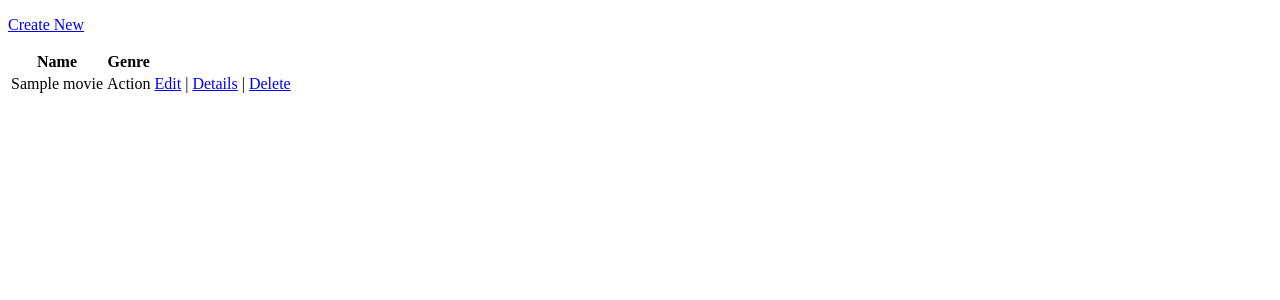
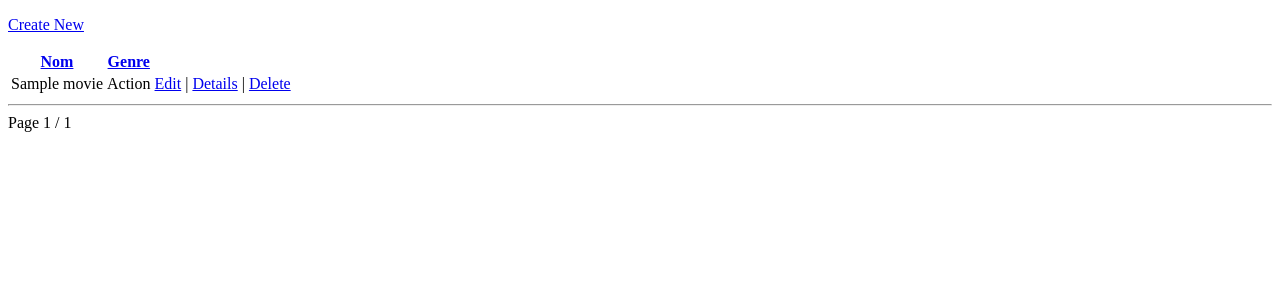
Before and after one commit to Yasmine-Amouri/TP-DotNet, an ASP.NET Core app: page /Movie in a window 1280 px wide. Shown: the top 300 px of the page. Run offline with ASP.NET Core 8, Linux system fonts and the light colour scheme; tables that the repository leaves empty hold one stand-in row (values such as "Sample post"); data that the repository does not hold is empty.

Commit message:
TP2: ajout du tri dynamique et de la pagination des films

```diff
--- a/tp2/Controllers/MovieController.cs
+++ b/tp2/Controllers/MovieController.cs
@@ -12,11 +12,49 @@ public class MovieController : Controller
 
     public MovieController(ApplicationDbContext db) => _db = db;
 
-    public async Task<IActionResult> Index()
+    public async Task<IActionResult> Index(string? sortOrder, int page = 1, int pageSize = 5)
     {
-        var movies = await _db.Movies
+
+        ViewBag.CurrentSort = sortOrder;
+
+        ViewBag.NameSortParm = sortOrder == "name_desc" ? "name" : "name_desc";
+
+        ViewBag.GenreSortParm = sortOrder == "genre_desc" ? "genre" : "genre_desc";
+
+
+        IQueryable<Movie> query = _db.Movies
             .AsNoTracking()
-            .Include(m => m.Genre)
+            .Include(m => m.Genre);
+
+        query = sortOrder switch
+        {
+            "name" => query.OrderBy(m => m.Name),
+            "name_desc" => query.OrderByDescending(m => m.Name),
+
+            "genre" => query.OrderBy(m => m.Genre!.Name),
+            "genre_desc" => query.OrderByDescending(m => m.Genre!.Name),
+
+            _ => query.OrderBy(m => m.Name)
+        };
+
+
+        int totalMovies = await query.CountAsync();
+
+        pageSize = Math.Clamp(pageSize, 1, 50);
+
+        int totalPages = (int)Math.Ceiling((double)totalMovies / pageSize);
+
+        page = Math.Clamp(page, 1, Math.Max(1, totalPages));
+
+
+        ViewBag.CurrentPage = page;
+        ViewBag.TotalPages = totalPages;
+        ViewBag.PageSize = pageSize;
+
+
+        var movies = await query
+            .Skip((page - 1) * pageSize)
+            .Take(pageSize)
             .ToListAsync();
 
         return View(movies);
--- a/tp2/Views/Movie/Index.cshtml
+++ b/tp2/Views/Movie/Index.cshtml
@@ -19,10 +19,20 @@
             <thead>
                 <tr>
                     <th>
-                @Html.DisplayNameFor(model => model.Name)
+                        <a asp-action="Index"
+                        asp-route-sortOrder="@ViewBag.NameSortParm"
+                        asp-route-page="1"
+                        asp-route-pageSize="@ViewBag.PageSize">
+                        Nom
+                        </a>
                     </th>
                     <th>
-                @Html.DisplayNameFor(model => model.Genre)
+                        <a asp-action="Index"
+                        asp-route-sortOrder="@ViewBag.NameSortParm"
+                        asp-route-page="1"
+                        asp-route-pageSize="@ViewBag.PageSize">
+                        Genre
+                        </a>
                     </th>
                     <th></th>
                 </tr>
@@ -45,5 +55,31 @@
         }
             </tbody>
         </table>
+        <hr />
+
+        <div>
+            <span>Page @ViewBag.CurrentPage / @ViewBag.TotalPages</span>
+
+            @if ((int)ViewBag.CurrentPage > 1)
+            {
+                <a asp-action="Index"
+                asp-route-sortOrder="@ViewBag.CurrentSort"
+                asp-route-page="@((int)ViewBag.CurrentPage - 1)"
+                asp-route-pageSize="@ViewBag.PageSize">
+                    Précédent
+                </a>
+            }
+
+            @if ((int)ViewBag.CurrentPage < (int)ViewBag.TotalPages)
+            {
+                <a asp-action="Index"
+                asp-route-sortOrder="@ViewBag.CurrentSort"
+                asp-route-page="@((int)ViewBag.CurrentPage + 1)"
+                asp-route-pageSize="@ViewBag.PageSize">
+                    Suivant
+                </a>
+            }
+        </div>
+
     </body>
 </html>
```
Lines whose indentation alone changed are shown as unchanged.
